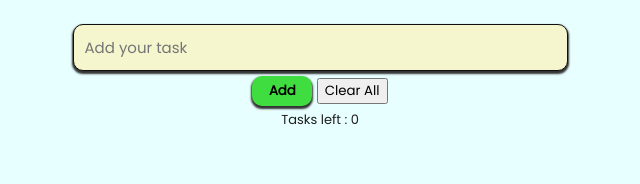
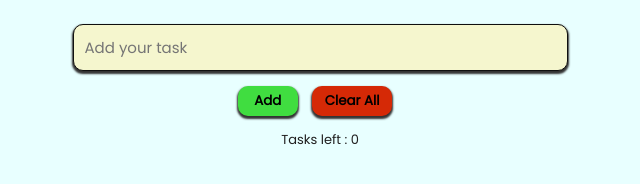
Before and after one commit to 283arbaz/ToDo_List, a plain HTML site: page index.html in a window 1280 px wide. Shown: the part 80-264 px from the top of the page, without its empty margins (320-960 px from the left). Drawn offline with Linux system fonts and the light colour scheme.

Commit message:
clear-all button style added

```diff
--- a/styles.css
+++ b/styles.css
@@ -59,6 +59,23 @@
      background-color: rgb(14, 133, 14);
      color: #f3f3f3;
    }
+
+   /**clear-All button**/
+  #clear-task-btn{
+    border-radius: 10px;
+    width: 80px;
+    height: 30px;
+    margin: 10px;
+    border: none;
+    font-weight: bolder;
+    background-color: rgb(213, 41, 6);
+    box-shadow: 0px 2px 2px 1px rgb(51, 51, 51);
+  }
+
+  #clear-task-btn:hover{
+    background-color: rgb(159, 16, 16);
+    color: #f3f3f3;
+  }
 
    /**Total Task count **/
   #total-tasks {
```
